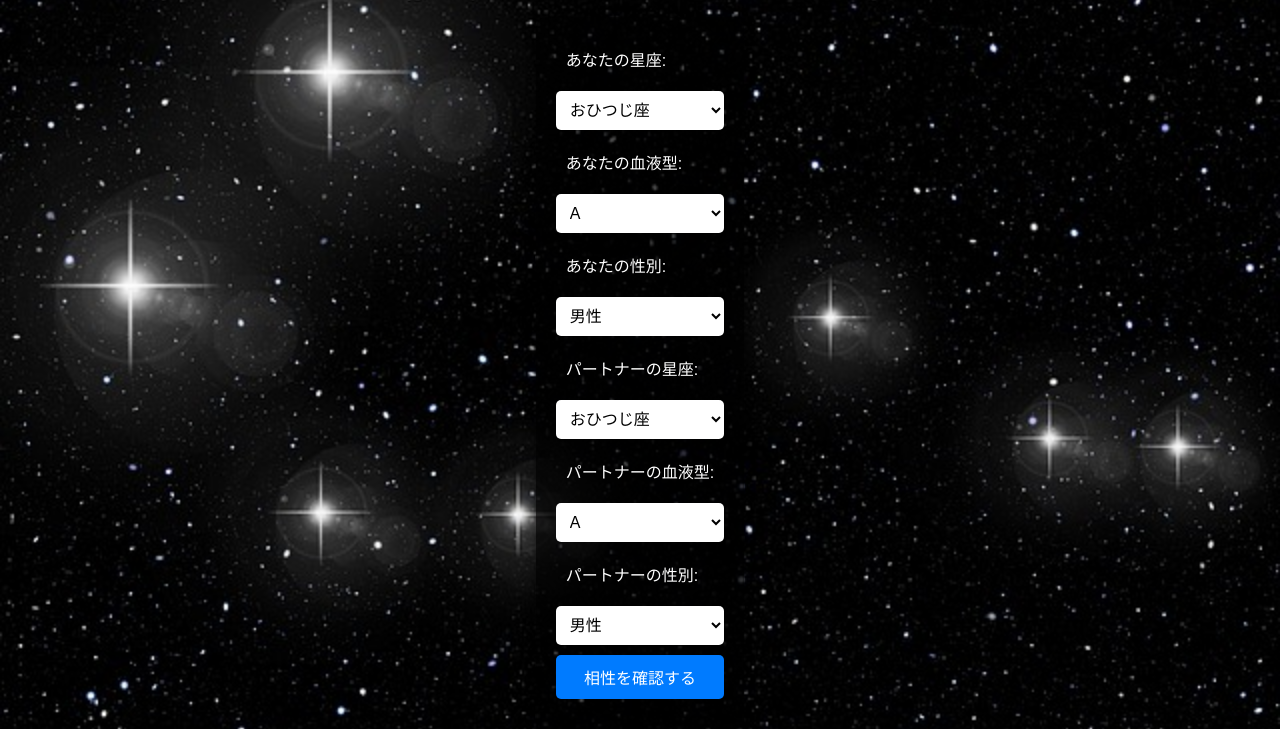
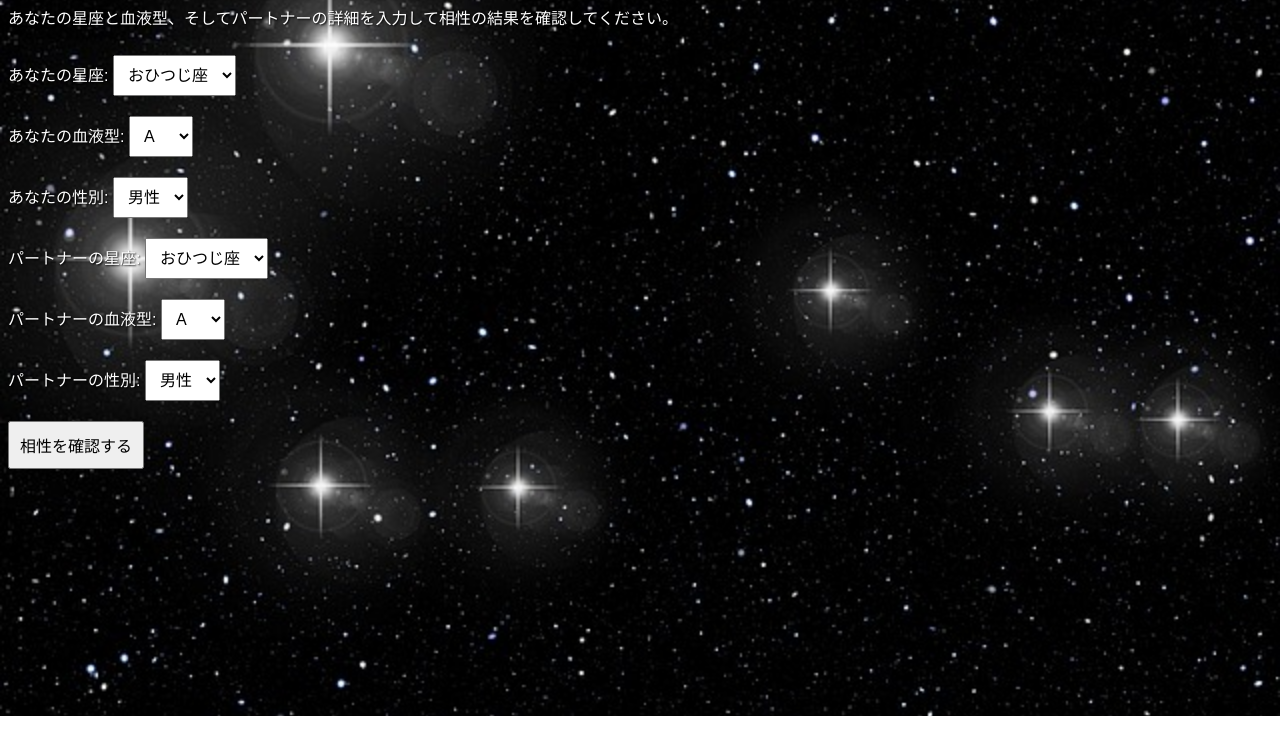
Before and after one commit to sakurabunchou/compatibility_project, a plain HTML site: page index.html in a window 1280 px wide. Shown: the part 84-813 px from the top of the page. Drawn offline with Linux system fonts and the light colour scheme.

Commit message:
Update index.html and compatibility_results.json

```diff
--- a/index.html
+++ b/index.html
@@ -8,57 +8,16 @@
         body {
             background: url('background.jpg') no-repeat center center fixed;
             background-size: cover;
-            font-family: 'Arial', sans-serif;
+            font-family: Arial, sans-serif;
             color: #fff;
-            display: flex;
-            flex-direction: column;
-            align-items: center;
-            justify-content: center;
-            height: 100vh;
-            margin: 0;
         }
-        h1 {
-            text-shadow: 2px 2px 4px #000;
-            margin-bottom: 20px;
-        }
-        p {
+        h1, p, label {
             text-shadow: 1px 1px 2px #000;
-            margin-bottom: 20px;
-            font-size: 1.2em;
-            text-align: center;
-        }
-        form {
-            background: rgba(0, 0, 0, 0.7);
-            padding: 20px;
-            border-radius: 10px;
-            box-shadow: 0 0 10px rgba(0, 0, 0, 0.5);
-        }
-        label, select, button {
-            display: block;
-            width: 100%;
-            margin-bottom: 10px;
-            padding: 10px;
-            font-size: 1em;
-            border-radius: 5px;
         }
         select, button {
-            background: #fff;
-            color: #000;
-            border: none;
-        }
-        button {
-            cursor: pointer;
-            background: #007BFF;
-            color: #fff;
-            transition: background 0.3s;
-        }
-        button:hover {
-            background: #0056b3;
-        }
-        #result {
-            margin-top: 20px;
-            font-size: 1.2em;
-            text-align: center;
+            margin: 10px 0;
+            padding: 10px;
+            font-size: 16px;
         }
     </style>
 </head>
@@ -81,6 +40,7 @@
             <option value="みずがめ座">みずがめ座</option>
             <option value="うお座">うお座</option>
         </select>
+        <br>
         <label for="yourBlood">あなたの血液型:</label>
         <select id="yourBlood">
             <option value="A">A</option>
@@ -88,11 +48,13 @@
             <option value="O">O</option>
             <option value="AB">AB</option>
         </select>
+        <br>
         <label for="yourGender">あなたの性別:</label>
         <select id="yourGender">
             <option value="男性">男性</option>
             <option value="女性">女性</option>
         </select>
+        <br>
         <label for="partnerSign">パートナーの星座:</label>
         <select id="partnerSign">
             <option value="おひつじ座">おひつじ座</option>
@@ -108,6 +70,7 @@
             <option value="みずがめ座">みずがめ座</option>
             <option value="うお座">うお座</option>
         </select>
+        <br>
         <label for="partnerBlood">パートナーの血液型:</label>
         <select id="partnerBlood">
             <option value="A">A</option>
@@ -115,11 +78,13 @@
             <option value="O">O</option>
             <option value="AB">AB</option>
         </select>
+        <br>
         <label for="partnerGender">パートナーの性別:</label>
         <select id="partnerGender">
             <option value="男性">男性</option>
             <option value="女性">女性</option>
         </select>
+        <br>
         <button type="button" onclick="checkCompatibility()">相性を確認する</button>
     </form>
     <p id="result"></p>
```
